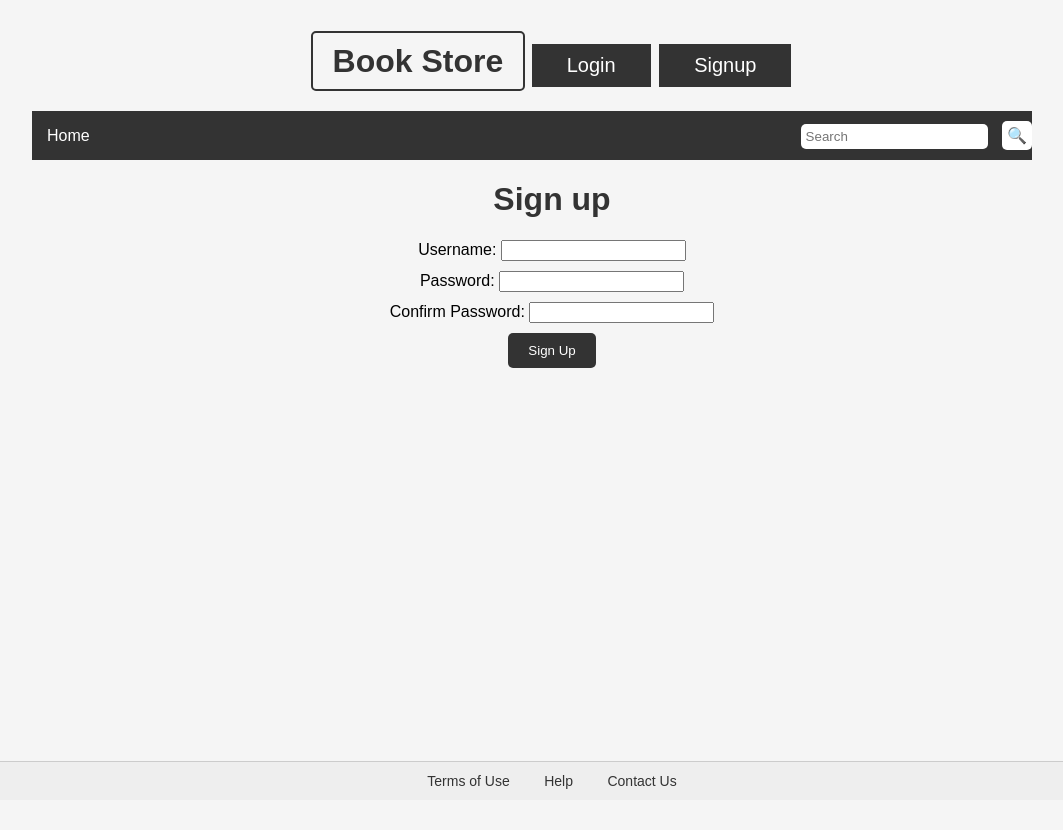
After one commit to Abishai03/book_management_system, a Flask app: page /signup in a window 1280 px wide. The commit adds this page. Shown: the whole page, without its empty margins (88-1151 px from the left). Run offline with Flask 3, Linux system fonts and the light colour scheme.

Commit message:
half working code

```diff
--- a/app/db_layer.py
+++ b/app/db_layer.py
@@ -32,3 +32,15 @@ def remove_book_from_json(ISDN: str) -> bool:
 def get_users():
     with open('app/data/users.json') as f:
         return json.load(f)
+
+def load_users():
+    try:
+        with open('users.json', 'r') as f:
+            data = json.load(f)
+    except FileNotFoundError:
+        data = {"users": []}
+    return data
+
+def save_users(data):
+    with open('users.json', 'w') as f:
+        json.dump(data, f, indent=4)
--- a/app/routes.py
+++ b/app/routes.py
@@ -117,3 +117,33 @@ def tou():
 @app.route('/contact_us')
 def contact_us():
     return render_template('contact_us.html')
+
+@app.route('/')
+def home():
+    if 'username' in session:
+        return f'Hello, {session["username"]}! <a href="/logout">Logout</a>'
+    return 'You are not logged in. <a href="/login">Login</a> or <a href="/signup">Sign Up</a>'
+
+
+@app.route('/signup', methods=['GET', 'POST'])
+def signup():
+    if request.method == 'POST':
+        username = request.form['username']
+        password = request.form['password']
+        confirm_password = request.form['confirm_password']
+
+        if password != confirm_password:
+            error = 'Passwords do not match.'
+        else:
+            data = load_users()
+            if username in data['users']:
+                error = 'Username already exists.'
+            else:
+                data['users'].append(username)
+                save_users(data)
+                session['username'] = username
+                return redirect(url_for('home'))
+
+        return render_template('signup.html', error=error)
+
+    return render_template('signup.html')
--- a/app/templates/base.html
+++ b/app/templates/base.html
@@ -162,6 +162,7 @@
                 <a href="{{ url_for('logout') }}" class="buttonn">Logout</a>
             {% else %}
                 <a href="{{ url_for('login') }}" class="buttonn">Login</a>
+                <a href="{{ url_for('signup') }}" class="buttonn">Signup</a>
             {% endif %}
 
         </div>
--- /dev/null
+++ b/app/templates/signup.html
@@ -0,0 +1,74 @@
+
+{% extends "base.html" %}
+
+{% block content %}
+<!DOCTYPE html>
+<html>
+<head>
+    <title>Sign Up</title>
+    <style>
+        body {
+            font-family: Arial, sans-serif;
+            background-color: #f5f5f5;
+
+            text-align: center;
+        }
+
+        h1 {
+            color: #333;
+        }
+
+        .login-container {
+            background-color: #fff;
+            border-radius: 5px;
+            max-width: 800px;
+            width: 300px;
+            margin: 0 auto;
+            padding: 20px;
+        }
+
+        .input-section {
+            margin-bottom: 10px;
+        }
+
+        input[type="submit"] {
+            background-color: #333;            ;
+            color: #fff;
+            border: none;
+            padding: 10px 20px;
+            border-radius: 5px;
+            cursor: pointer;
+        }
+
+        input[type="submit"]:hover {
+            background-color: #808080;
+        }
+    </style>
+</head>
+<body>
+    <h1>Sign up</h1>
+    {% if error %}
+        <p style="color: red;">{{ error }}</p>
+    {% endif %}
+    <div class="signup-container">
+        <form action="{{ url_for('signup') }}" method="post">
+            <div class="input-section">
+                Username: <input type="text" name="username" required><br>
+            </div>
+            <div class="input-section">
+                Password: <input type="password" name="password" required><br>
+            </div>
+            <div class="input-section">
+                Confirm Password: <input type="password" name="confirm_password" required><br>
+            </div>
+            {% if error %}
+            <p style="color: red;">{{ error }}</p>
+            {% endif %}
+            <input type="submit" value="Sign Up">
+        </form>
+    </div>
+
+</body>
+</html>
+
+{% endblock %}
--- /dev/null
+++ b/users.json
@@ -0,0 +1,5 @@
+{
+    "users": [
+        "yoyo"
+    ]
+}
```
